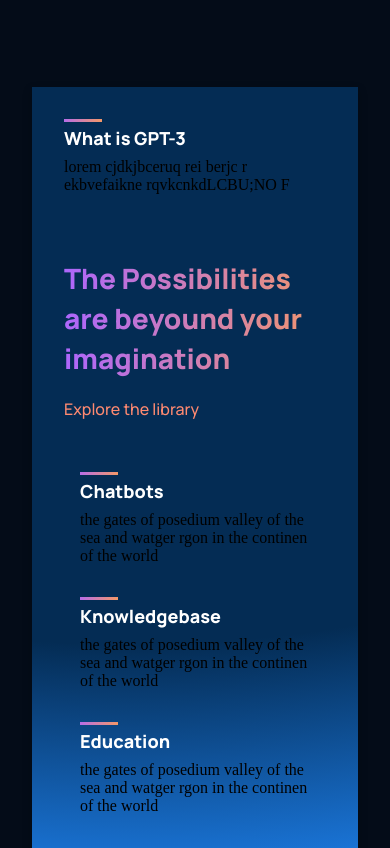
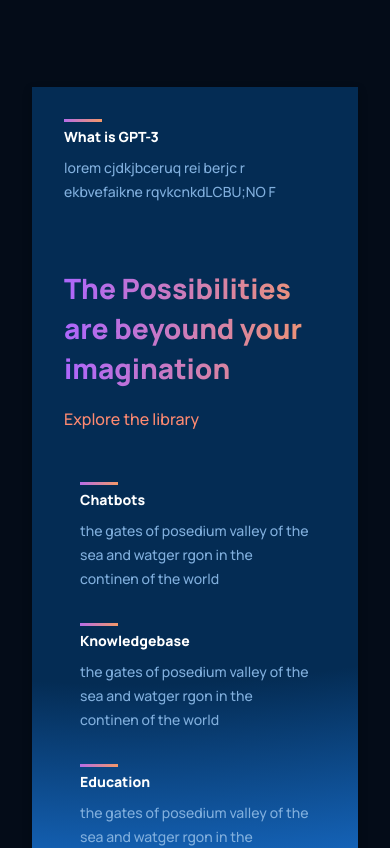
Before and after one commit to Geraldoeze/css-tutoria, a React (Create React App) app in the folder gt3-modernUI/: page / in a window 390 px wide. Shown: the part 1340-2188 px from the top of the page. Built offline with nearby package versions, Linux system fonts and the light colour scheme.

Commit message:
this life

```diff
--- a/gt3-modernUI/src/components/feature/Feature.jsx
+++ b/gt3-modernUI/src/components/feature/Feature.jsx
@@ -9,7 +9,7 @@
                <h1>{props.title}</h1>
            </div>
            <div className='gpt3__features-container_feature-text'>
-            {props.text}
+            <p>{props.text}</p>
            </div>
 
         </div>
--- a/gt3-modernUI/src/components/feature/feature.css
+++ b/gt3-modernUI/src/components/feature/feature.css
@@ -37,10 +37,26 @@
     display: flex;
 }
 
-.gpt3__features-container__feature-title p {
+.gpt3__features-container_feature-text p {
     font-family: var(--font-family);
     font-size: 14px;
     font-weight: 500;
     line-height: 24px;
     color: var(--color-text);
 }
+
+@media screen and (max-width: 550px) {
+    .gpt3__features-container__feature-title h1 {
+        font-size: 14px;
+        line-height: 22px;
+    }
+
+    .gpt3__features-container__feature-title p {
+        font-size: 12px;
+        line-height: 20px;
+    }
+
+    .gpt3__features-container__feature {
+        margin: 1rem 0;
+    }
+}
```
